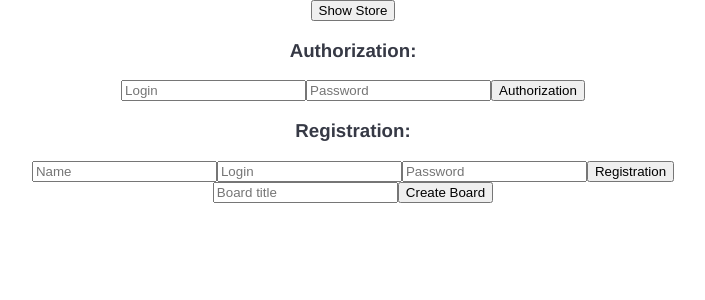
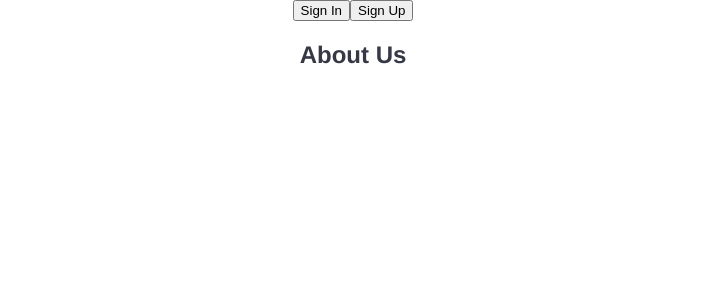
Before and after one commit to backspacev9/project-management-app, a React (Create React App) app: page / in a window 1280 px wide. Shown: the top 300 px of the page, without its empty margins (287-992 px from the left). Built offline with nearby package versions, Linux system fonts and the light colour scheme.

Commit message:
feat: add welcome page and signin / signup routes

```diff
--- a/src/App.tsx
+++ b/src/App.tsx
@@ -1,16 +1,20 @@
 import React from 'react';
 import { BrowserRouter as Router, Route, Routes } from 'react-router-dom';
-import Header from './components/header';
+import Authorization from './pages/authorization';
 import ErrorPage from './pages/error-page';
 import MainPage from './pages/main-page';
+import Registration from './pages/registration';
+import WelcomePage from './pages/welcome-page';
 
 const App = () => {
   return (
     <div className="App">
       <Router>
-        <Header />
         <Routes>
-          <Route path="/" element={<MainPage />} />
+          <Route path="/" element={<WelcomePage />} />
+          <Route path="/main" element={<MainPage />} />
+          <Route path="/signin" element={<Authorization />} />
+          <Route path="/signup" element={<Registration />} />
           <Route path="/404" element={<ErrorPage />} />
           <Route path="*" element={<ErrorPage />} />
         </Routes>
--- a/src/api/auth.ts
+++ b/src/api/auth.ts
@@ -1,6 +1,7 @@
 import axios from 'axios';
 import { IToken, IUserInfo } from '../utils/auth-types';
 import { BASE_URL } from './consts';
+import { HttpErrors } from '../utils/enums';
 
 export const signUp = async (
   userName: string,
@@ -31,9 +32,8 @@ export const signIn = async (userLogin: string, userPassword: string): Promise<v
     })
     .then((res): Promise<IToken> => res.data)
     .catch((error) => {
-      if (error.response.status === 404) {
-        //TODO add error codes to enum
-        console.log(error.response.message); //TODO open message on error page
+      if (error.response.status === HttpErrors.Forbidden) {
+        console.log(error.response);
       } else {
         throw new Error(error);
       }
--- /dev/null
+++ b/src/pages/authorization/index.tsx
@@ -0,0 +1,65 @@
+import React from 'react';
+import { useForm } from 'react-hook-form';
+import { useNavigate } from 'react-router-dom';
+import { setLogin, fetchSignIn } from '../../redux/auth-reducer';
+import { getBoards } from '../../redux/boards-reducer';
+import { useAppDispatch, useAppSelector } from '../../redux/hooks';
+import { RootState } from '../../redux/store';
+import { IUserInfo } from '../../utils/auth-types';
+
+const Authorization = () => {
+  const dispatch = useAppDispatch();
+  const navigation = useNavigate();
+  const { errorMessage } = useAppSelector((state: RootState) => state.auth);
+  const {
+    register,
+    handleSubmit,
+    formState: { errors },
+  } = useForm<IUserInfo>({ mode: 'onSubmit' });
+
+  const onSubmit = async (data: IUserInfo) => {
+    dispatch(setLogin(data.login));
+    dispatch(fetchSignIn(data))
+      .unwrap()
+      .then((originalPromiseResult) => {
+        if (originalPromiseResult) dispatch(getBoards(originalPromiseResult.token));
+        navigation('/main', { replace: true });
+      });
+  };
+
+  return (
+    <>
+      <section className="auth">
+        <h3>Authorization: </h3>
+        <form onSubmit={handleSubmit(onSubmit)}>
+          <input
+            type="text"
+            placeholder="Login"
+            id="user-login"
+            maxLength={22}
+            {...register('login', { required: true, pattern: /^[A-Za-zА-Яа-яЁё0-9]+$/ })}
+          />
+          <div className="error-message">
+            {errors.login && 'Please, enter valid login (number or letters)'}
+          </div>
+          <input
+            type="password"
+            placeholder="Password"
+            id="user-password"
+            maxLength={22}
+            {...register('password', { required: true, pattern: /^[A-Za-zА-Яа-яЁё0-9]+$/ })}
+          />
+          <div className="error-message">
+            {errors.password && 'Please, enter valid password (number or letters)'}
+          </div>
+          <button type="submit" className="registration-btn">
+            Authorization
+          </button>
+        </form>
+        <div>{errorMessage}</div>
+      </section>
+    </>
+  );
+};
+
+export default Authorization;
--- a/src/pages/main-page/components/authorization.tsx
+++ /dev/null
@@ -1,40 +0,0 @@
-import React, { useEffect } from 'react';
-import { useForm } from 'react-hook-form';
-import { setLogin, fetchSignIn } from '../../../redux/auth-reducer';
-import { getBoards } from '../../../redux/boards-reducer';
-import { useAppDispatch, useAppSelector } from '../../../redux/hooks';
-import { RootState } from '../../../redux/store';
-import { IUserInfo } from '../../../utils/auth-types';
-
-const Authorization = () => {
-  const dispatch = useAppDispatch();
-  const { token } = useAppSelector((state: RootState) => state.auth);
-  const { register, handleSubmit, reset } = useForm<IUserInfo>();
-
-  const onSubmit = async (data: IUserInfo) => {
-    dispatch(setLogin(data.login));
-    await dispatch(fetchSignIn(data));
-    reset();
-  };
-
-  useEffect(() => {
-    if (token) dispatch(getBoards(token));
-  }, [dispatch, token]);
-
-  return (
-    <>
-      <div className="auth">
-        <h3>Authorization: </h3>
-        <form onSubmit={handleSubmit(onSubmit)}>
-          <input type="text" placeholder="Login" id="user-login" {...register('login')} />
-          <input type="text" placeholder="Password" id="user-password" {...register('password')} />
-          <button type="submit" className="registration-btn">
-            Authorization
-          </button>
-        </form>
-      </div>
-    </>
-  );
-};
-
-export default Authorization;
--- a/src/pages/main-page/index.tsx
+++ b/src/pages/main-page/index.tsx
@@ -1,16 +1,12 @@
 import React from 'react';
-import Authorization from './components/authorization';
-import BoardCreation from './components/board-creation';
+import Header from '../../components/header';
 import BoardsContainer from './components/boards-container';
-import Registration from './components/registration';
 import './index.css';
 
 const MainPage = () => {
   return (
     <>
-      <Authorization />
-      <Registration />
-      <BoardCreation />
+      <Header />
       <BoardsContainer />
     </>
   );
--- a/src/pages/main-page/components/registration.tsx
+++ b/src/pages/registration/index.tsx
@@ -1,31 +1,38 @@
 import React from 'react';
 import { useForm } from 'react-hook-form';
-import { fetchSignUp } from '../../../redux/auth-reducer';
-import { useAppDispatch } from '../../../redux/hooks';
-import { IUserInfo } from '../../../utils/auth-types';
+import { fetchSignIn, fetchSignUp } from '../../redux/auth-reducer';
+import { useAppDispatch } from '../../redux/hooks';
+import { IUserInfo } from '../../utils/auth-types';
 
 const Registration = () => {
   const dispatch = useAppDispatch();
   const { register, handleSubmit, reset } = useForm<IUserInfo>();
 
-  const onSubmit = (data: IUserInfo) => {
-    dispatch(fetchSignUp(data));
+  const onSubmit = async (data: IUserInfo) => {
+    await dispatch(fetchSignUp(data));
+    // const args = { login: data.login, password: data.password };
+    // await dispatch(fetchSignIn(args));
     reset();
   };
 
   return (
     <>
-      <div className="auth">
+      <section className="registration">
         <h3>Registration: </h3>
         <form onSubmit={handleSubmit(onSubmit)}>
           <input type="text" placeholder="Name" id="user-name" {...register('name')} />
           <input type="text" placeholder="Login" id="user-login" {...register('login')} />
-          <input type="text" placeholder="Password" id="user-password" {...register('password')} />
+          <input
+            type="password"
+            placeholder="Password"
+            id="user-password"
+            {...register('password')}
+          />
           <button type="submit" className="registration-btn">
             Registration
           </button>
         </form>
-      </div>
+      </section>
     </>
   );
 };
--- /dev/null
+++ b/src/pages/welcome-page/index.tsx
@@ -0,0 +1,34 @@
+import React from 'react';
+import { NavLink } from 'react-router-dom';
+import { useAppSelector } from '../../redux/hooks';
+import { RootState } from '../../redux/store';
+
+const WelcomePage = () => {
+  const { isAuth } = useAppSelector((state: RootState) => state.auth);
+
+  return (
+    <>
+      <section>
+        {!isAuth ? (
+          <>
+            <NavLink to="/signin">
+              <button>Sign In</button>
+            </NavLink>
+            <NavLink to="/signup">
+              <button>Sign Up</button>
+            </NavLink>
+          </>
+        ) : (
+          <NavLink to="/">
+            <button>Go to Main Page</button>
+          </NavLink>
+        )}
+      </section>
+      <section>
+        <h1>About Us</h1>
+      </section>
+    </>
+  );
+};
+
+export default WelcomePage;
```
